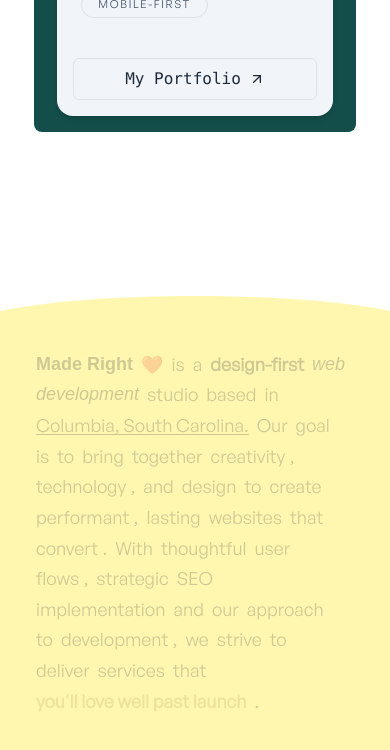
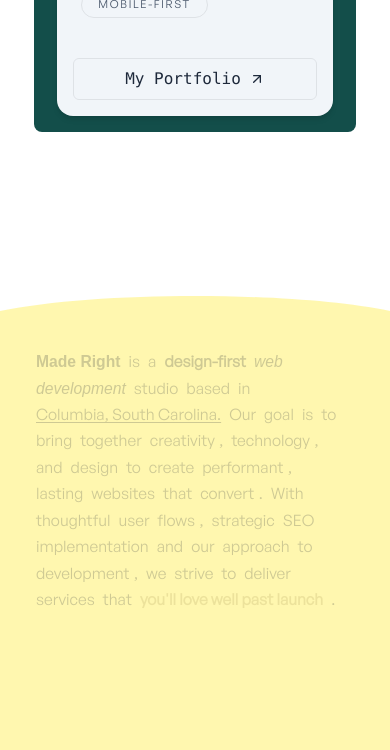
Before and after one commit to alexgoodestudio/maderight.studio, a React (Create React App) app: page / in a window 390 px wide. Shown: the part 3034-3784 px from the top of the page. Built offline with nearby package versions, Linux system fonts and the light colour scheme; a web font is replaced by a local one.

Commit message:
text reduce mission

```diff
--- a/src/Components/Mission.js
+++ b/src/Components/Mission.js
@@ -116,7 +116,7 @@ function Mission() {
   }, []);
 
   const text =
-    "Made Right ❤️ is a <semibold>design-first</semibold> <italic>web development</italic> studio based in <underline>Columbia, South Carolina</underline>. Our goal is to bring together creativity, technology, and design to create performant, lasting websites that convert. With thoughtful user flows, strategic SEO implementation and our approach to development, we strive to deliver services that <boldyellow>you'll love well past launch</boldyellow> .";
+    "Made Right is a <semibold>design-first</semibold> <italic>web development</italic> studio based in <underline>Columbia, South Carolina</underline>. Our goal is to bring together creativity, technology, and design to create performant, lasting websites that convert. With thoughtful user flows, strategic SEO implementation and our approach to development, we strive to deliver services that <boldyellow>you'll love well past launch</boldyellow> .";
 
   return (
     <section className="bg-yellow gs mission-p py-5  text-start px-lg-5 px-4 position-relative">
--- a/src/Components/Style.css
+++ b/src/Components/Style.css
@@ -862,7 +862,7 @@ body {
 /* Mobile adjustments */
 @media (max-width: 767px) {
   .mission-p .mission-body {
-    font-size: 1.125rem;
+    font-size: 0.98rem;
   }
 
   .mission-body .btn-contact {
```
